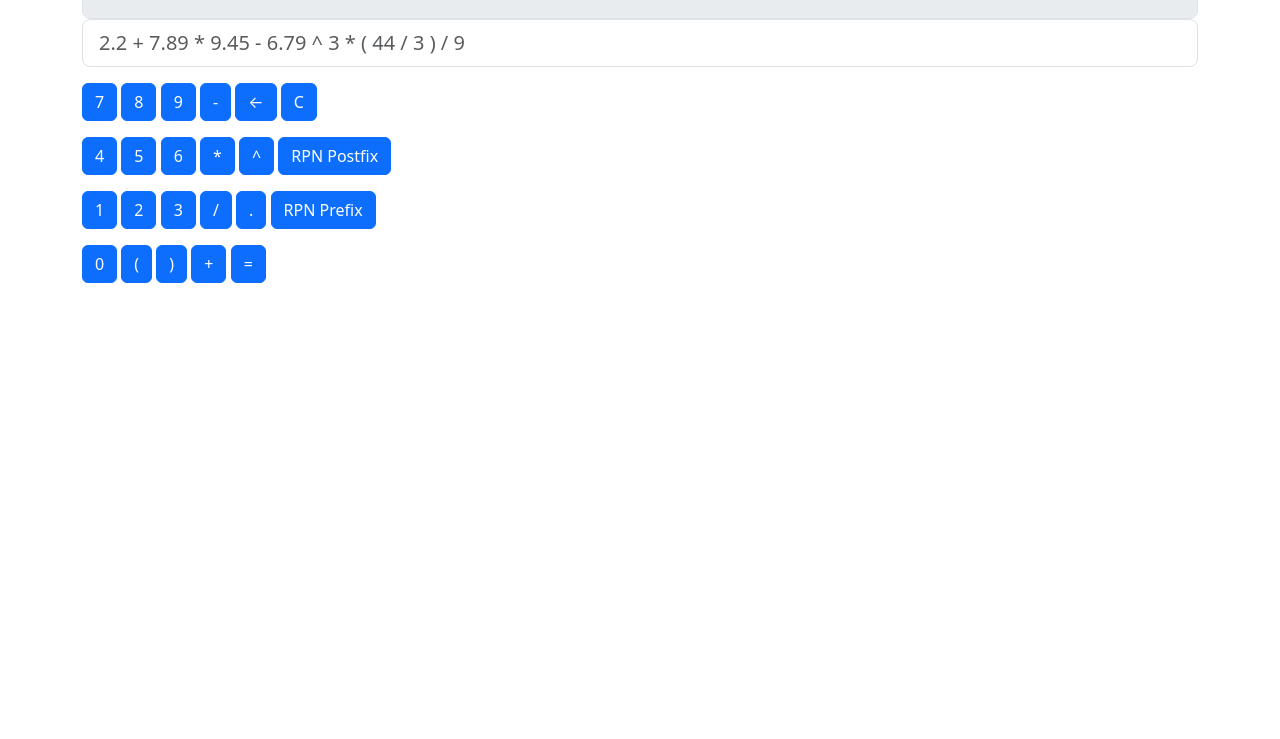
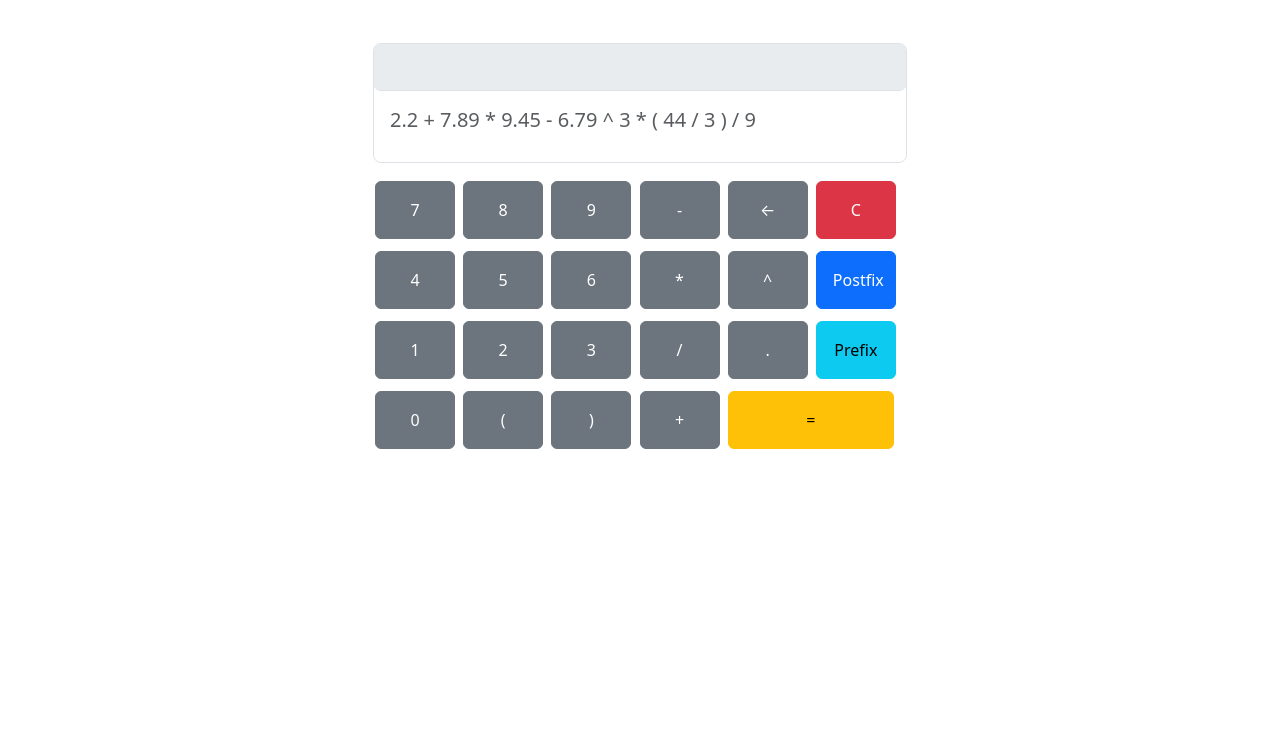
Before and after one commit to natcobbinah/TypeScript-Calculator-UI, a website built with webpack: page public/index.html in a window 1280 px wide. Shown: the part 61-800 px from the top of the page. Built offline with nearby package versions, Linux system fonts and the light colour scheme; what arithmetic-expr-calculator would draw is missing.

Commit message:
UI completed

```diff
--- a/package.json
+++ b/package.json
@@ -20,7 +20,9 @@
     "tslib": "^2.6.2",
     "typescript": "^5.2.2",
     "webpack": "^5.89.0",
-    "webpack-cli": "^5.1.4"
+    "webpack-cli": "^5.1.4",
+    "style-loader": "^3.3.1",
+    "css-loader": "^6.7.1"
   },
   "dependencies": {
     "arithmetic-expr-calculator": "^1.0.6"
--- a/public/index.html
+++ b/public/index.html
@@ -11,45 +11,48 @@
 
 <body>
   <div class="container">
-        <div class="mb-3">
-            <label for="expression-input" class="form-label">Enter Arithmetic Expression</label>
+    <div class="row col-6 mx-auto">
+      <div class="mb-3 col">
+        <p>Arithmetic Expression Calculator</p>
         <input type="text" class="form-control form-control-lg" id="expression-holder">
-            <input type="text" class="form-control form-control-lg" id="expression-input"  placeholder="2.2 + 7.89 * 9.45 - 6.79 ^ 3 * ( 44 / 3 ) / 9">
+        <input type="text" class="form-control form-control-lg" id="expression-input"
+          placeholder="2.2 + 7.89 * 9.45 - 6.79 ^ 3 * ( 44 / 3 ) / 9">
       </div>
 
-        <div class="d-grid gap-3 d-md-block mb-3">
-            <button class="btn btn-primary" value="7" type="button">7</button>
-            <button class="btn btn-primary" value="8" type="button">8</button>
-            <button class="btn btn-primary" value="9" type="button">9</button>
-            <button class="btn btn-primary" value="-" type="button">-</button>
-            <button class="btn btn-primary" value="←"  type="button">←</button>
-            <button class="btn btn-primary" value="C"  type="button">C</button>
+      <div class="d-grid gap-2 d-md-block mb-2">
+        <button class="btn btn-secondary" value="7" type="button">7</button>
+        <button class="btn btn-secondary" value="8" type="button">8</button>
+        <button class="btn btn-secondary" value="9" type="button">9</button>
+        <button class="btn btn-secondary" value="-" type="button">-</button>
+        <button class="btn btn-secondary" value="←" type="button">←</button>
+        <button class="btn btn-danger" value="C" type="button">C</button>
       </div>
 
-          <div class="d-grid gap-3 d-md-block  mb-3">
-            <button class="btn btn-primary" value="4"  type="button">4</button>
-            <button class="btn btn-primary" value="5"  type="button">5</button>
-            <button class="btn btn-primary" value="6"  type="button">6</button>
-            <button class="btn btn-primary" value="*"  type="button">*</button>
-            <button class="btn btn-primary" value="^"  type="button">^</button>
-            <button class="btn btn-primary" value="rpn_postfix"  type="button">RPN Postfix</button>
+      <div class="d-grid gap-3 d-md-block  mb-2">
+        <button class="btn btn-secondary" value="4" type="button">4</button>
+        <button class="btn btn-secondary" value="5" type="button">5</button>
+        <button class="btn btn-secondary" value="6" type="button">6</button>
+        <button class="btn btn-secondary" value="*" type="button">*</button>
+        <button class="btn btn-secondary" value="^" type="button">^</button>
+        <button class="btn btn-primary" value="rpn_postfix" type="button">Postfix</button>
       </div>
 
-          <div class="d-grid gap-3 d-md-block  mb-3">
-            <button class="btn btn-primary" value="1"  type="button">1</button>
-            <button class="btn btn-primary" value="2"  type="button">2</button>
-            <button class="btn btn-primary" value="3"  type="button">3</button>
-            <button class="btn btn-primary" value="/"  type="button">/</button>
-            <button class="btn btn-primary" value="."  type="button">.</button>
-            <button class="btn btn-primary" value="rpn_prefix"   type="button">RPN Prefix</button>
+      <div class="d-grid gap-3 d-md-block  mb-2">
+        <button class="btn btn-secondary" value="1" type="button">1</button>
+        <button class="btn btn-secondary" value="2" type="button">2</button>
+        <button class="btn btn-secondary" value="3" type="button">3</button>
+        <button class="btn btn-secondary" value="/" type="button">/</button>
+        <button class="btn btn-secondary" value="." type="button">.</button>
+        <button class="btn btn-info" value="rpn_prefix" type="button">Prefix</button>
       </div>
 
-          <div class="d-grid gap-3 d-md-block  mb-3">
-            <button class="btn btn-primary" value="0"   type="button">0</button>
-            <button class="btn btn-primary" value="("   type="button">(</button>
-            <button class="btn btn-primary" value=")"   type="button">)</button>
-            <button class="btn btn-primary" value="+"   type="button">+</button>
-            <button class="btn btn-primary" value="="   type="button">=</button>
+      <div class="d-grid gap-3 d-md-block  mb-2">
+        <button class="btn btn-secondary" value="0" type="button">0</button>
+        <button class="btn btn-secondary" value="(" type="button">(</button>
+        <button class="btn btn-secondary" value=")" type="button">)</button>
+        <button class="btn btn-secondary" value="+" type="button">+</button>
+        <button class="btn btn-warning" value="=" type="button" id="btn_equalsTo">=</button>
+      </div>
     </div>
   </div>
 
--- /dev/null
+++ b/public/styles.css
@@ -0,0 +1,25 @@
+p{
+    text-align: center;
+    font-size: 2rem;
+    font-weight: bold;
+}
+
+.btn{
+    padding: 1rem;
+    width: 5rem;
+    margin: 2px;
+}
+
+#expression-input{
+    padding-top: 2rem;
+    height: 7rem;
+}
+
+#btn_equalsTo{
+    width: 10.4em;
+}
+
+#expression-holder{
+    position: relative;
+    top: 40px;
+}
--- a/src/index.ts
+++ b/src/index.ts
@@ -1,4 +1,5 @@
 import { Expression } from 'arithmetic-expr-calculator'
+import '../public/styles.css'
 
 let expr = new Expression()
 
--- a/webpack.config.client.js
+++ b/webpack.config.client.js
@@ -10,6 +10,10 @@ module.exports = {
                 use: 'ts-loader',
                 exclude: /node_modules/,
             },
+            {
+                test: /\.css$/i,
+                use: ["style-loader", "css-loader",],
+            },
         ],
     },
     resolve: {
```
Also changed, not shown: 1 other file. Lines whose indentation alone changed are shown as unchanged.
